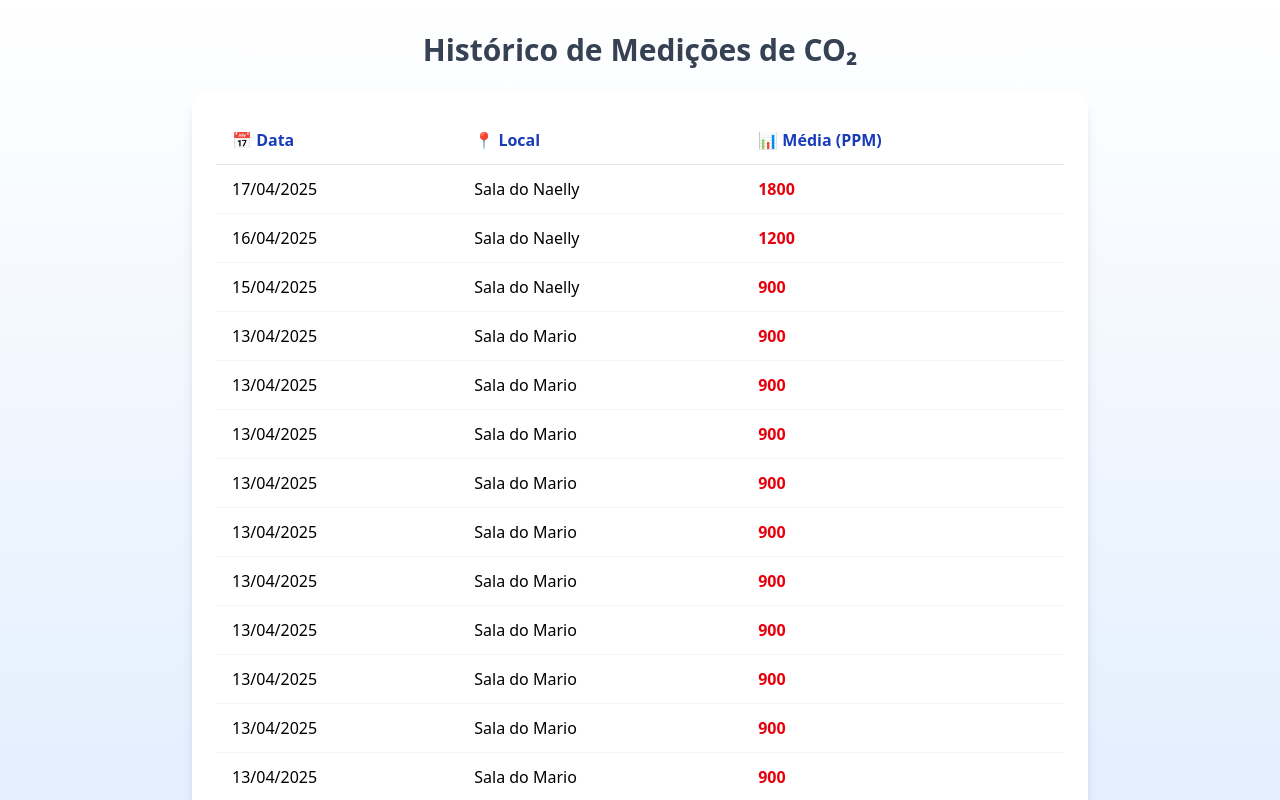
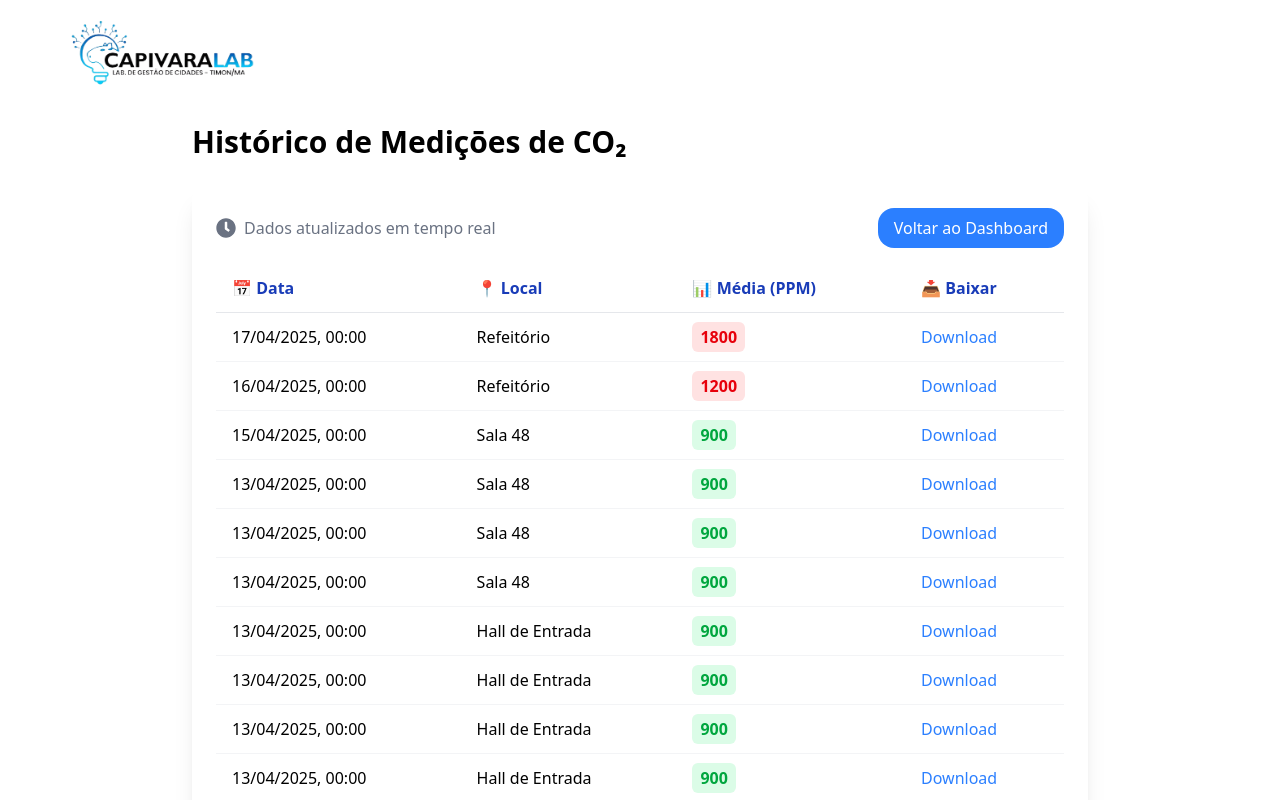
Before and after one commit to keodanic/monitoringco2-front, a Next.js app: page /history in a window 1280 px wide. Shown: the top 800 px of the page. Built offline with nearby package versions, Linux system fonts and the light colour scheme.

Commit message:
style: adcionando coluna de download

```diff
--- a/src/app/dashboard/page.tsx
+++ b/src/app/dashboard/page.tsx
@@ -77,6 +77,7 @@ const Dashboard = () => {
     <div className="min-h-screen flex flex-col">
       {/* Header */}
       <header className="bg-white h-16 border-black flex justify-start items-center p-5 sm:ml-10 sm:mt-5">
+
         <img src={logo.src} alt="Logo Capivara Lab" className="h-[80px]" />
       </header>
 
@@ -131,12 +132,6 @@ const Dashboard = () => {
           >
             Atualizar Página
           </button>
-          <button
-            className="bg-blue-500 rounded-2xl p-3 w-36 text-white hover:bg-blue-600 transition-colors"
-          >
-            <Link href="/history">Historico</Link>
-
-          </button>
         </div>
 
         {/* Gráfico Section */}
@@ -161,6 +156,12 @@ const Dashboard = () => {
           )}
 
           <p className="mt-2 text-base text-gray-900">Últimos 7 dias</p>
+          <button
+            className="bg-blue-500 rounded-2xl p-3 w-36 text-white hover:bg-blue-600 transition-colors"
+          >
+            <Link href="/history">Ver Historico</Link>
+
+          </button>
         </section>
       </main>
 
--- a/src/app/history/page.tsx
+++ b/src/app/history/page.tsx
@@ -1,58 +1,117 @@
 import React from "react";
+import { FaClock } from "react-icons/fa";
+import logo from "./../../assets/img/CapivaraLab-SF.png";
+import Link from "next/link";
 
 const dadosHistoricos = [
-  { data: "17/04/2025", local: "Sala do Naelly", media: 1800 },
-  { data: "16/04/2025", local: "Sala do Naelly", media: 1200 },
-  { data: "15/04/2025", local: "Sala do Naelly", media: 900 },
-  { data: "13/04/2025", local: "Sala do Mario", media: 900 },
-  { data: "13/04/2025", local: "Sala do Mario", media: 900 },
-  { data: "13/04/2025", local: "Sala do Mario", media: 900 },
-  { data: "13/04/2025", local: "Sala do Mario", media: 900 },
-  { data: "13/04/2025", local: "Sala do Mario", media: 900 },
-  { data: "13/04/2025", local: "Sala do Mario", media: 900 },
-  { data: "13/04/2025", local: "Sala do Mario", media: 900 },
-  { data: "13/04/2025", local: "Sala do Mario", media: 900 },
-  { data: "13/04/2025", local: "Sala do Mario", media: 900 },
-  { data: "13/04/2025", local: "Sala do Mario", media: 900 },
-  { data: "13/04/2025", local: "Sala do Mario", media: 900 },
-  { data: "13/04/2025", local: "Sala do Mario", media: 900 },
-  { data: "13/04/2025", local: "Sala do Mario", media: 900 },
-
+  { data: "17/04/2025", local: "Refeitório", media: 1800 },
+  { data: "16/04/2025", local: "Refeitório", media: 1200 },
+  { data: "15/04/2025", local: "Sala 48", media: 900 },
+  { data: "13/04/2025", local: "Sala 48", media: 900 },
+  { data: "13/04/2025", local: "Sala 48", media: 900 },
+  { data: "13/04/2025", local: "Sala 48", media: 900 },
+  { data: "13/04/2025", local: "Hall de Entrada", media: 900 },
+  { data: "13/04/2025", local: "Hall de Entrada", media: 900 },
+  { data: "13/04/2025", local: "Hall de Entrada", media: 900 },
+  { data: "13/04/2025", local: "Hall de Entrada", media: 900 },
+  { data: "13/04/2025", local: "Hall de Entrada", media: 900 },
+  { data: "13/04/2025", local: "Refeitório", media: 900 },
+  { data: "13/04/2025", local: "Refeitório", media: 900 },
+  { data: "13/04/2025", local: "Refeitório", media: 900 },
+  { data: "13/04/2025", local: "Sala 51", media: 900 },
+  { data: "13/04/2025", local: "Sala 51", media: 900 },
 ];
 
 export default function HistoricoCo2() {
+  const formatarData = (dataString: string) => {
+    const [day, month, year] = dataString.split('/');
+    const data = new Date(`${year}-${month}-${day}`);
+    return data.toLocaleDateString('pt-BR', {
+      day: '2-digit',
+      month: '2-digit',
+      year: 'numeric',
+      hour: '2-digit',
+      minute: '2-digit'
+    });
+  };
+
   return (
-    <div className="min-h-screen bg-gradient-to-b from-white to-blue-100 p-8">
-      <div className="max-w-4xl mx-auto">
-        <h1 className="text-3xl font-bold mb-6 text-center text-gray-700">
+    <div className="min-h-screen flex flex-col bg-white">
+      {/* Header */}
+      <header className="bg-white h-16 border-black flex justify-start items-center p-5 sm:ml-10 sm:mt-5">
+        <img src={logo.src} alt="Logo Capivara Lab" className="h-[80px]" />
+      </header>
+
+      {/* Main Content */}
+      <main className="flex-1 flex flex-col items-center p-5 sm:p-10">
+        <div className="w-full max-w-4xl">
+          <h1 className="text-3xl font-semibold mb-6 ">
             Histórico de Mediçōes de CO₂
           </h1>
 
-        <div className="bg-white rounded-2xl shadow-lg p-6 overflow-auto">
+          <div className="bg-white rounded-2xl shadow-xl p-6 overflow-auto">
+            <div className="flex items-center justify-between mb-4">
+              <div className="flex items-center text-gray-500">
+                <FaClock className="mr-2" size={20} />
+                <span>Dados atualizados em tempo real</span>
+              </div>
+              <Link
+                href="/dashboard"
+                className="bg-blue-500 rounded-2xl px-4 py-2 text-white hover:bg-blue-600 transition-colors"
+              >
+                Voltar ao Dashboard
+              </Link>
+            </div>
+
+            <div className="overflow-x-auto">
               <table className="min-w-full table-auto border-collapse">
                 <thead>
                   <tr className="text-left text-blue-800 border-b border-gray-200">
                     <th className="py-3 px-4">📅 Data</th>
                     <th className="py-3 px-4">📍 Local</th>
                     <th className="py-3 px-4">📊 Média (PPM)</th>
+                    <th className="py-3 px-4">📥 Baixar</th>
                   </tr>
                 </thead>
                 <tbody>
                   {dadosHistoricos.map((item, idx) => (
                     <tr key={idx} className="border-b border-gray-100 hover:bg-blue-50 transition">
-                  <td className="py-3 px-4">{item.data}</td>
+                      <td className="py-3 px-4">{formatarData(item.data)}</td>
                       <td className="py-3 px-4 font-medium">{item.local}</td>
-                  <td className="py-3 px-4 text-red-600 font-semibold">{item.media}</td>
+                      <td className="py-3 px-4">
+                        <span className={`px-2 py-1 rounded-md ${
+                          item.media > 1000 ? 'bg-red-100 text-red-600' : 'bg-green-100 text-green-600'
+                        } font-semibold`}>
+                          {item.media}
+                        </span>
+                      </td>
+                      <td className="py-3 px-4">
+                        <a
+                          href="#"
+                          className="text-blue-500 hover:text-blue-700 transition"
+                        >
+                          Download
+                        </a>
+                      </td>
                     </tr>
                   ))}
                 </tbody>
               </table>
             </div>
+          </div>
+        </div>
+      </main>
 
-        <p className="text-sm text-gray-500 text-center mt-6">
-          Dados atualizados diariamente | © Capivara Solutions
-        </p>
+      {/* Footer */}
+      <footer className="mt-auto bg-blue-400">
+        <div className="flex justify-center items-center p-1">
+          <h1 className="text-center text-white">
+            <span className="font-bold italic">© Capivara Solutions</span>
+            <br />
+            Todos os direitos reservados
+          </h1>
         </div>
+      </footer>
     </div>
   );
 }
```
Lines whose indentation alone changed are shown as unchanged.
